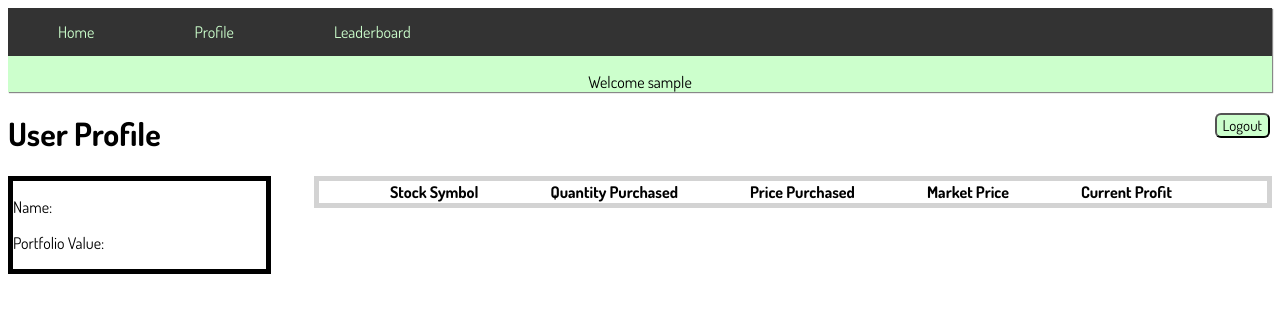
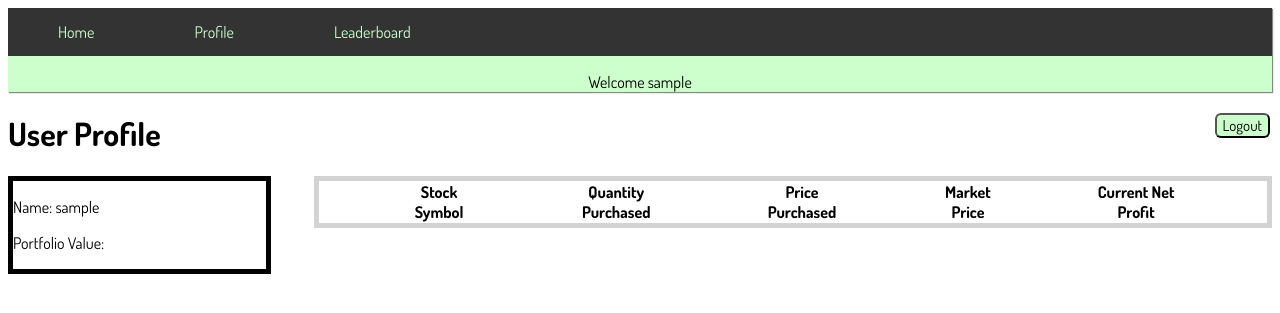
Before and after one commit to ishaankolluri/Watchdog, a Django app: page /profile/ in a window 1280 px wide. Shown: the top 313 px of the page. Run offline with Django 3.2, Linux system fonts and the light colour scheme; the visitor is signed in with stand-in values (Sample User, id 1); lists and menus that the app fills with data are empty.

Commit message:
Added user profile commented code

```diff
--- a/simulator/templates/home.html
+++ b/simulator/templates/home.html
@@ -73,8 +73,8 @@
 }
 
 p {
-        color: #424242;
-        font-family: "Adobe Caslon Pro", "Hoefler Text", Georgia, Garamond, Times, serif;
+  color: #424242;
+  font-family: "Adobe Caslon Pro", "Hoefler Text", Georgia, Garamond, Times, serif;
   letter-spacing:0.1em;
   line-height: 200%;
   font-size: 24pt;
--- a/simulator/templates/profile.html
+++ b/simulator/templates/profile.html
@@ -4,20 +4,30 @@
 
 {% block content %}
 <div id="userBasicInfo">
-    <p>Name: </p>
-    <p>Portfolio Value: </p>
+    <p>Name: {{ user.username}}</p>
+    <p>Portfolio Value: <!--{{ portfolio_value }} --></p>
 </div>
 
 <div id="userStockTable">
-    <table style="border-spacing: 70px 0px;">
+    <table style="border-spacing: 80px 0px;">
         <tr>
             <th>Stock Symbol</th>
             <th>Quantity Purchased</th>
             <th>Price Purchased</th>
             <th>Market Price</th>
-            <th>Current Profit</th>
+            <th>Current Net Profit</th>
         </tr>
-
+        <!--{% if positions %}-->
+        <!--{% for position in positions %}-->
+        <!--<tr>-->
+            <!--<td>{{ position.symbol }}</td>-->
+            <!--<td>{{ position.quantity }}</td>-->
+            <!--<td>{{ position.price_purchased</td>-->
+            <!--<td>{{ position.instrument.current_price }}</td>-->
+            <!--<td>{{ position.price_purchased }} - {{ position.instrument.current_price }}</td>-->
+        <!--</tr>-->
+        <!--{% endfor %}-->
+        <!--{% endif %}-->
     </table>
 </div>
 
--- a/simulator/views.py
+++ b/simulator/views.py
@@ -78,6 +78,21 @@
 
 
 def profile(request):
-    # How do I access the user data in the request?
-    print request.POST
+    # Assuming that this view has access to the user.
+    # context = {}
+    # context["user"] = user
+
+    # positions = Position.objects.get(user=user)
+    # portfolio_value = 0
+    # instruments = []
+    # for position in positions:
+    #     i = Instrument.objects.get(symbol=position.symbol)
+        # TODO: Get updated price for every instrument the user has a position in.
+        # TODO: Use Google Finance?
+    #     portfolio_value = (portfolio_value + position.price_purchased - i.current_value)
+    #     instruments.append(i)
+    # context["portfolio_value"] = portfolio_value
+    # context["positions"] = positions
+    # context["instruments"] = instruments
+    # return render(request, 'profile.html', context=context)
     return render(request, 'profile.html')
```
